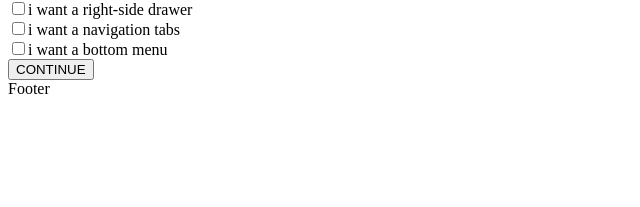
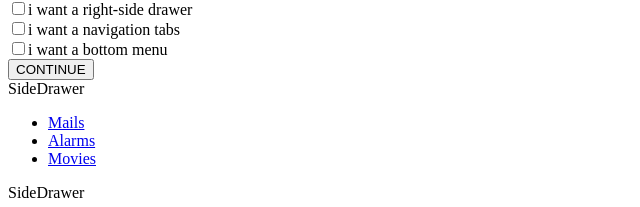
Before and after one commit to prudhviraj-793/Tigeen-Assignment, a React (Create React App) app: page / in a window 1280 px wide. Shown: the part 803-1010 px from the top of the page, without its empty margins (0-640 px from the left). Before the commit the page ends 909 px from the top, so only its background shows below. Built offline with nearby package versions, Linux system fonts and the light colour scheme.

Commit message:
footer layout

```diff
--- a/src/components/Footer.js
+++ b/src/components/Footer.js
@@ -1,9 +1,26 @@
-import React from 'react'
+import React from "react";
+import SideDrawer from "./SideDrawer";
 
 function Footer() {
   return (
-    <div>Footer</div>
-  )
+    <div>
+      <SideDrawer />
+      <nav>
+        <ul>
+          <li>
+            <a href="#">Mails</a>
+          </li>
+          <li>
+            <a href="#">Alarms</a>
+          </li>
+          <li>
+            <a href="#">Movies</a>
+          </li>
+        </ul>
+      </nav>
+      <SideDrawer />
+    </div>
+  );
 }
 
-export default Footer
+export default Footer;
```
